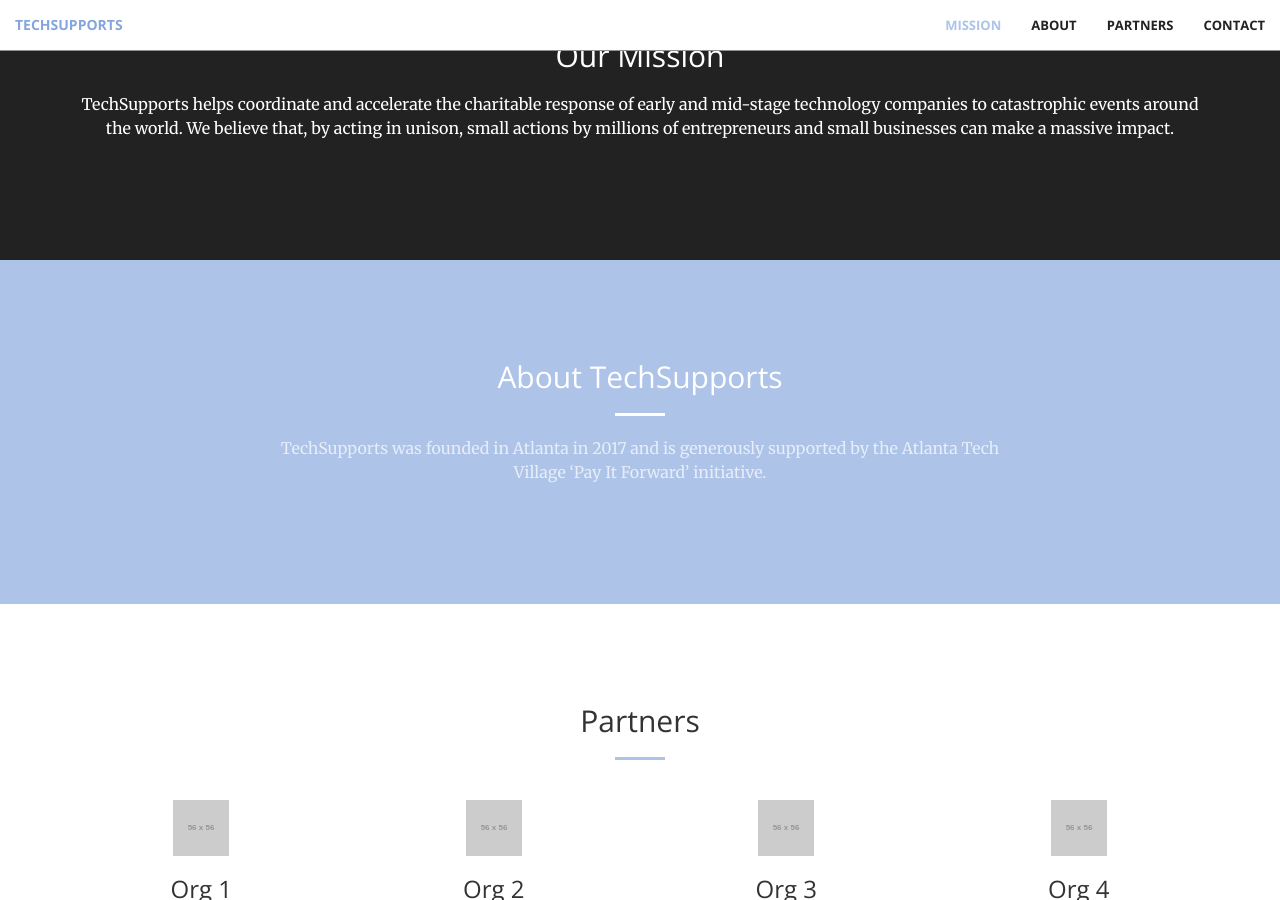
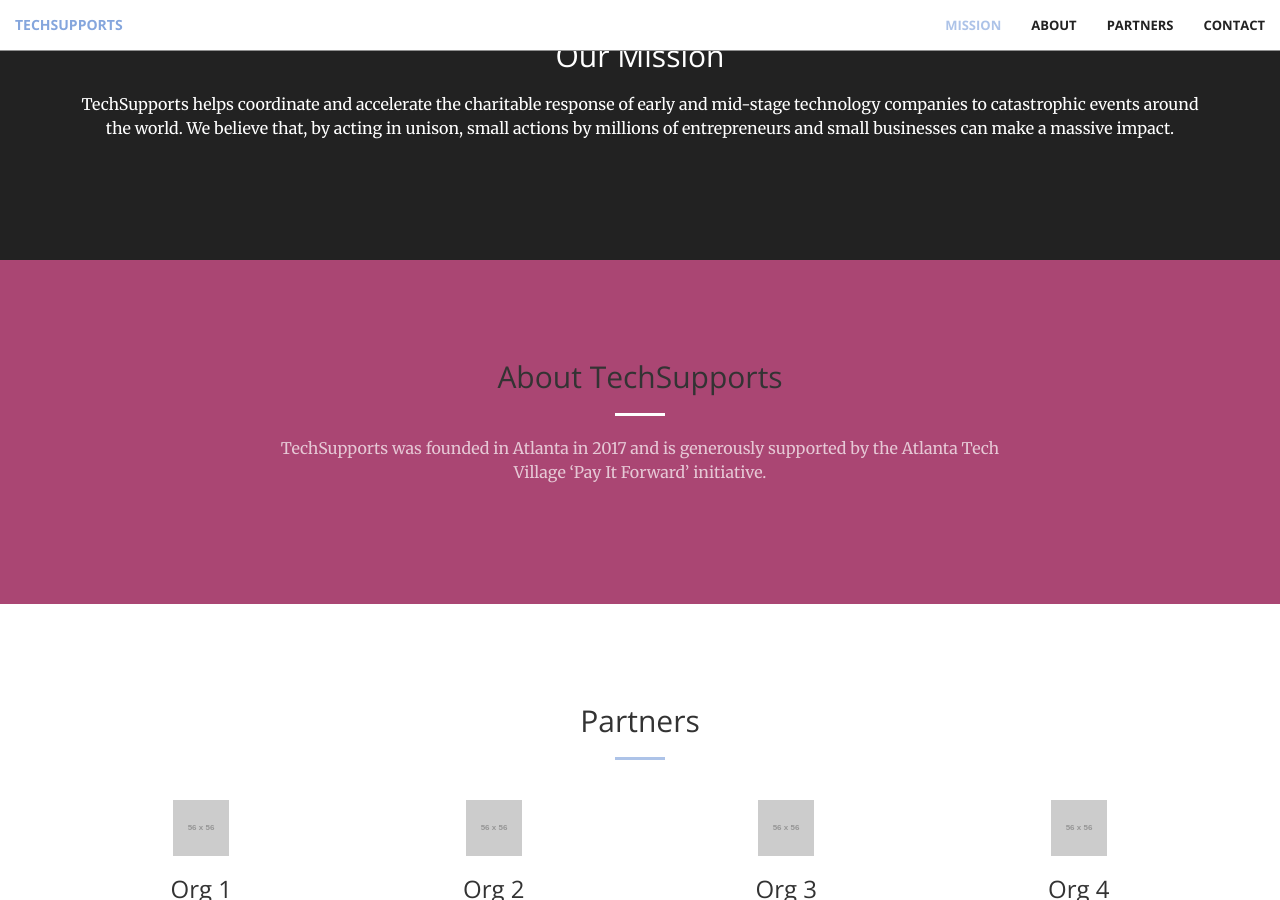
Before and after one commit to TechSupportsOrg/techsupportsorg.github.io, a Jekyll site: the page built from index.html, in a window 1280 px wide and 900 px high, scrolled down 961 px. Built offline with Jekyll 4.4.1, drawn with Linux system fonts in a browser that asks for light colours.

Commit message:
Adding a secondary color

```diff
--- a/_includes/about.html
+++ b/_includes/about.html
@@ -1,4 +1,4 @@
-<section class="bg-primary" id="about">
+<section class="bg-secondary" id="about">
     <div class="container">
         <div class="row">
             <div class="col-lg-8 col-lg-offset-2 text-center">
--- a/_sass/_base.scss
+++ b/_sass/_base.scss
@@ -44,6 +44,10 @@ p {
 
 .bg-primary {
     background-color: $theme-primary;
+}
+
+.bg-secondary {
+    background-color: $theme-secondary;
 }
 
 .bg-dark {
--- a/css/main.scss
+++ b/css/main.scss
@@ -35,7 +35,7 @@
 
 // variables.less
 $theme-primary: #ADC3E8;
-$theme-inverse: #fff;
+$theme-secondary: #AA4673;
 $theme-dark: #222;
 
 // Import partials from `sass_dir` (defaults to `_sass`)
```
